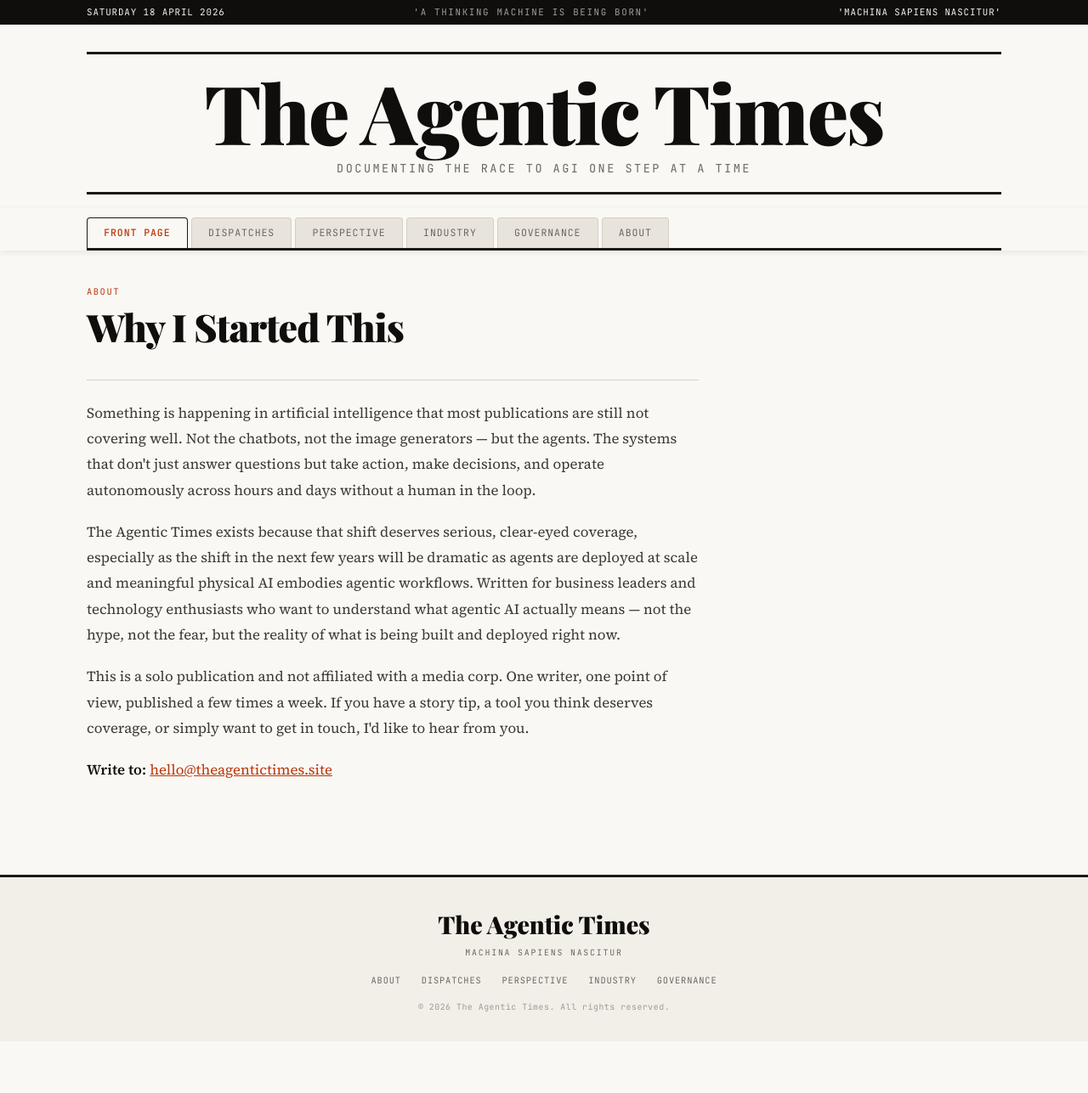
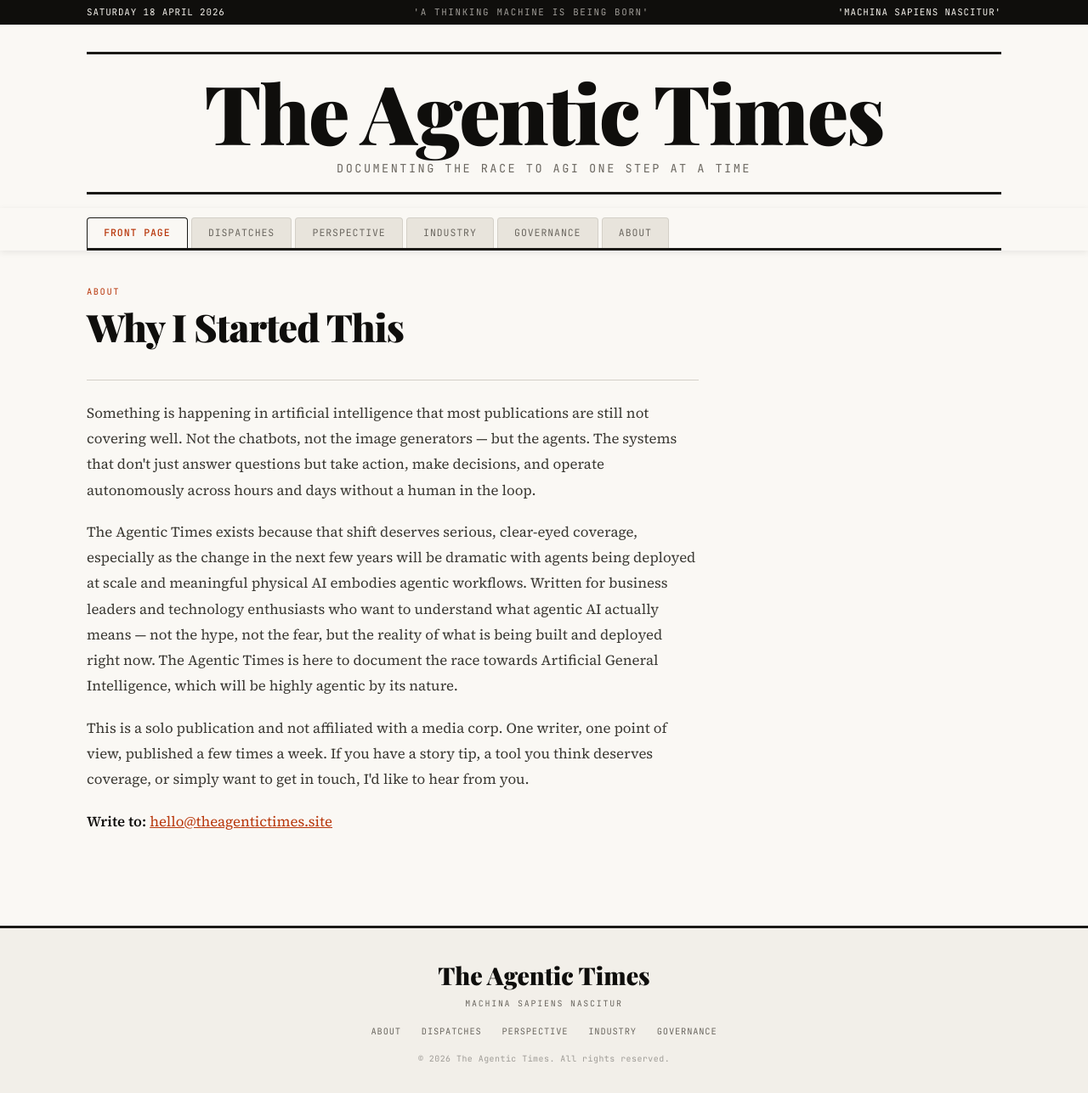
Before and after one commit to christbt79/agentic-times, a Jekyll site: the page built from about/index.html, in a window 1280 px wide. Shown: the whole page at 85% size. Built offline with Jekyll 4.4.1, drawn with Linux system fonts in a browser that asks for light colours; some web fonts are replaced; before the commit the page ends 1226 px from its top, so only the background shows below that.

Commit message:
Updates to About text.html

```diff
--- a/about/index.html
+++ b/about/index.html
@@ -15,7 +15,7 @@ description: Why The Agentic Times exists, and why now.
     <div class="post-body">
       <p>Something is happening in artificial intelligence that most publications are still not covering well. Not the chatbots, not the image generators — but the agents. The systems that don't just answer questions but take action, make decisions, and operate autonomously across hours and days without a human in the loop.</p>
 
-      <p>The Agentic Times exists because that shift deserves serious, clear-eyed coverage, especially as the shift in the next few years will be dramatic as agents are deployed at scale and meaningful physical AI embodies agentic workflows. Written for business leaders and technology enthusiasts who want to understand what agentic AI actually means — not the hype, not the fear, but the reality of what is being built and deployed right now.</p>
+      <p>The Agentic Times exists because that shift deserves serious, clear-eyed coverage, especially as the change in the next few years will be dramatic with agents being deployed at scale and meaningful physical AI embodies agentic workflows. Written for business leaders and technology enthusiasts who want to understand what agentic AI actually means — not the hype, not the fear, but the reality of what is being built and deployed right now. The Agentic Times is here to document the race towards Artificial General Intelligence, which will be highly agentic by its nature.</p>
 
       <p>This is a solo publication and not affiliated with a media corp. One writer, one point of view, published a few times a week. If you have a story tip, a tool you think deserves coverage, or simply want to get in touch, I'd like to hear from you.</p>
 
```
